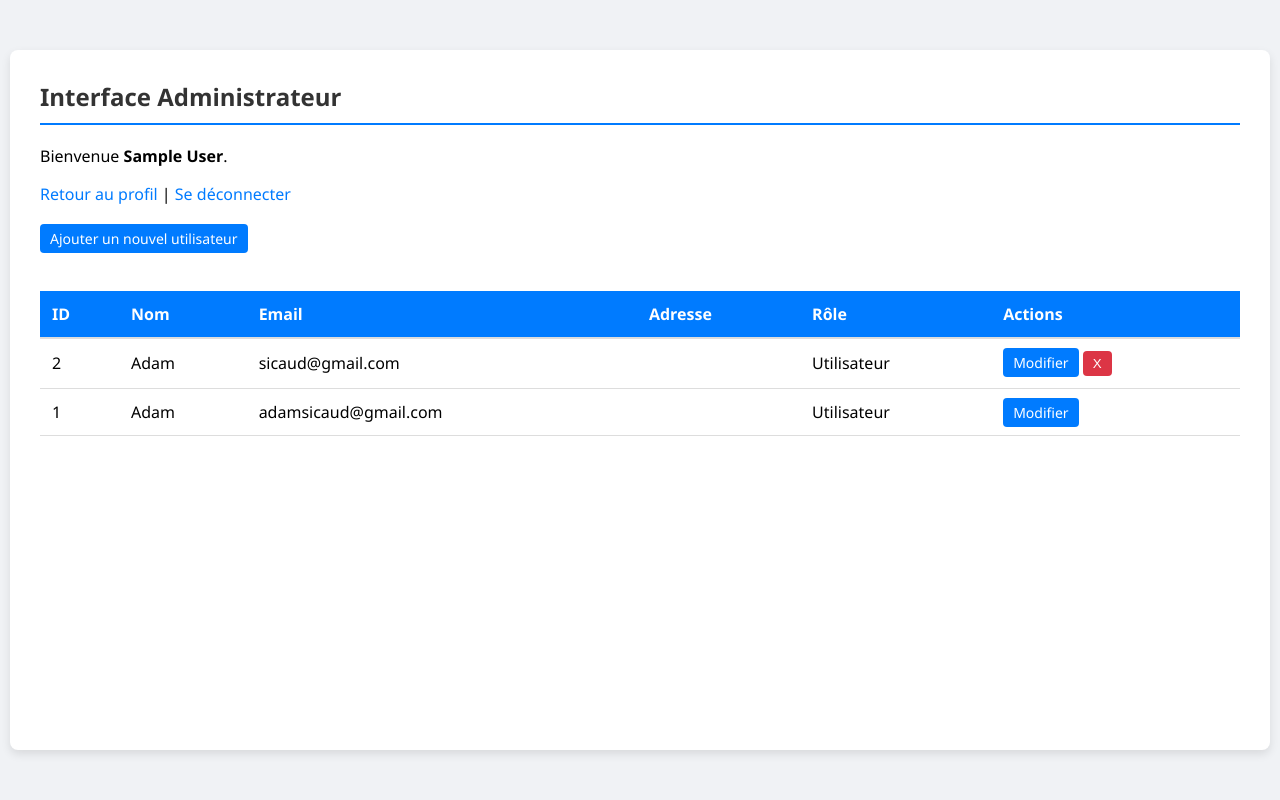
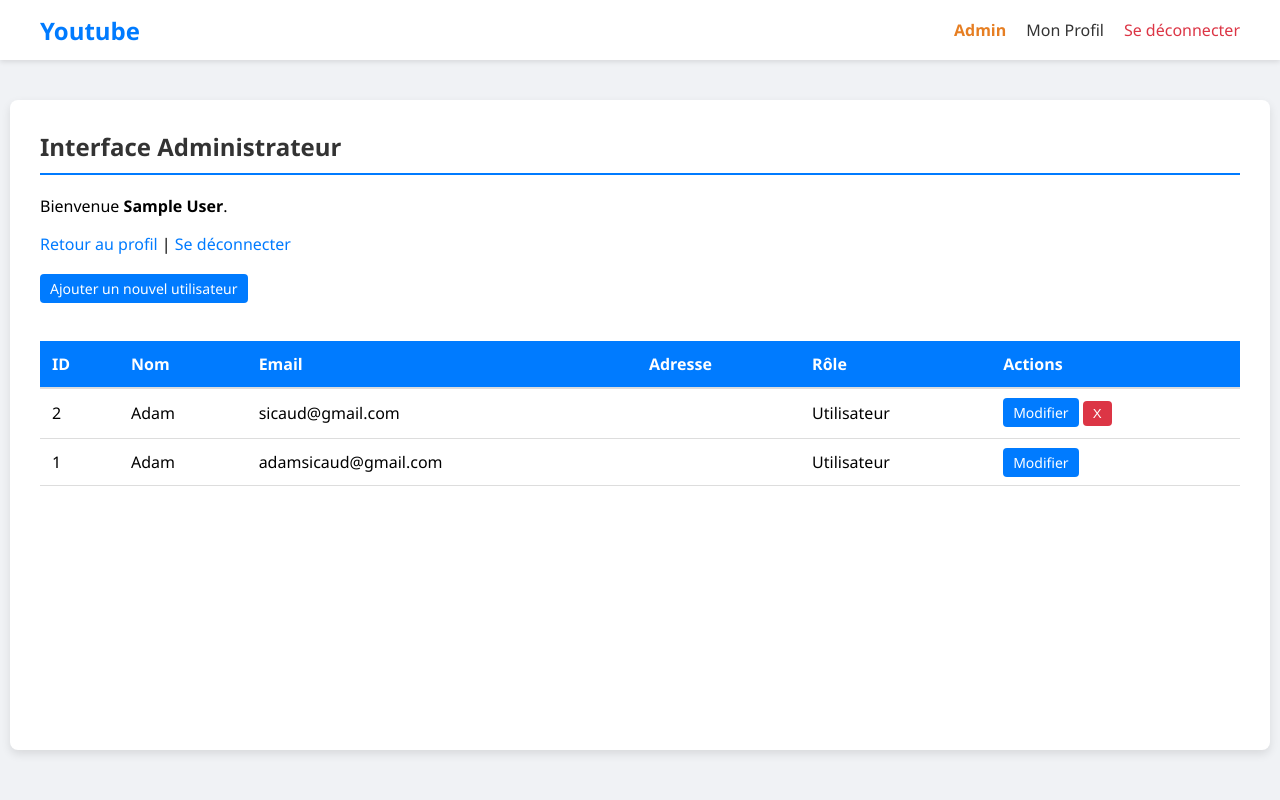
Before and after one commit to Nic0ttine/projet_php, a PHP site: page /admin.php in a window 1280 px wide. Run offline with PHP 8.4, Linux system fonts and the light colour scheme; the visitor is signed in with stand-in values (Sample User, id 1); data comes from the database, SQL or seed files in the repository; data that the repository does not hold is empty.

Commit message:
Ajout du header

```diff
--- a/admin.php
+++ b/admin.php
@@ -36,6 +36,7 @@ $users = $stmt->fetchAll();
     <title>Administration</title>
 </head>
 <body>
+    <?php include 'header.php'; ?>
     <div class="container">
 
 
--- a/admin_add.php
+++ b/admin_add.php
@@ -53,6 +53,7 @@ if ($_SERVER['REQUEST_METHOD'] === 'POST') {
     <title>Ajouter un utilisateur</title>
 </head>
 <body>
+    <?php include 'header.php'; ?>
     <div class="container">
 
         <h2>Ajouter un nouvel utilisateur</h2>
--- a/edit_user.php
+++ b/edit_user.php
@@ -51,6 +51,7 @@ if (!$user) {
     <title>Modifier Utilisateur</title>
 </head>
 <body>
+    <?php include 'header.php'; ?>
     <div class="container">
 
         <h2>Modifier l'utilisateur : <?php echo htmlspecialchars($user['nom']); ?></h2>
--- /dev/null
+++ b/header.php
@@ -0,0 +1,44 @@
+<?php
+// On vérifie si la session est démarrée, sinon on le fait (sécurité)
+if (session_status() === PHP_SESSION_NONE) {
+    session_start();
+}
+?>
+
+<header class="main-header">
+    <div class="header-content">
+        <a href="index.html" class="logo">Youtube</a>
+
+        <div class="burger-menu" id="burgerToggle">
+            <span></span>
+            <span></span>
+            <span></span>
+        </div>
+
+        <nav class="nav-links" id="navLinks">
+            <?php if (isset($_SESSION['user_id'])): ?>
+                <?php if (isset($_SESSION['user_role']) && $_SESSION['user_role'] == 1): ?>
+                    <a href="admin.php" class="nav-item admin-link">Admin</a>
+                <?php endif; ?>
+
+                <a href="profil.php" class="nav-item">Mon Profil</a>
+                <a href="logout.php" class="nav-item btn-logout">Se déconnecter</a>
+
+            <?php else: ?>
+                <a href="login.php" class="nav-item">Connexion</a>
+                <a href="register.php" class="nav-item btn-register">Inscription</a>
+            <?php endif; ?>
+        </nav>
+    </div>
+</header>
+
+<script>
+    // Petit script JS pour gérer le clic sur le burger
+    const burger = document.getElementById('burgerToggle');
+    const nav = document.getElementById('navLinks');
+
+    burger.addEventListener('click', () => {
+        nav.classList.toggle('active'); // On ajoute/enlève la classe "active"
+        burger.classList.toggle('toggle'); // Pour l'animation du burger (optionnel)
+    });
+</script>
--- a/login.php
+++ b/login.php
@@ -45,6 +45,10 @@ if ($_SERVER['REQUEST_METHOD'] === 'POST') {
     <title>Connexion</title>
 </head>
 <body>
+    <?php include 'header.php'; ?>
+
+    <div class="container"><?php include 'header.php'; ?>
+
     <div class="container">
 
         <h2>Connexion</h2>
--- a/profil.php
+++ b/profil.php
@@ -34,6 +34,7 @@ if (isset($_POST['supprimer_compte'])) {
     <title>Mon Profil</title>
 </head>
 <body>
+    <?php include 'header.php'; ?>
     <div class="container">
 
         <h2>Bienvenue sur votre espace, <?php echo htmlspecialchars($user['nom']); ?> !</h2>
--- a/register.php
+++ b/register.php
@@ -58,6 +58,7 @@ if ($_SERVER['REQUEST_METHOD'] === 'POST') {
     <title>Inscription</title>
 </head>
 <body>
+    <?php include 'header.php'; ?>
     <div class="container">
 
         <h2>Inscription</h2>
--- a/style.css
+++ b/style.css
@@ -199,3 +199,128 @@ a:hover {
     background-color: #f0f2f5;
     color: #007bff;
 }
+
+/* --- 9. HEADER & NAVIGATION RESPONSIVE --- */
+
+/* Le bandeau blanc en haut */
+.main-header {
+    background-color: white;
+    box-shadow: 0 2px 5px rgba(0,0,0,0.1);
+    position: fixed; /* Reste collé en haut */
+    top: 0;
+    left: 0;
+    width: 100%;
+    z-index: 1000;
+    height: 60px; /* Hauteur fixe */
+}
+
+/* Contenu centré et espacé */
+.header-content {
+    max-width: 1200px;
+    margin: 0 auto;
+    padding: 0 20px;
+    height: 100%;
+    display: flex;
+    justify-content: space-between;
+    align-items: center;
+}
+
+/* Logo */
+.logo {
+    font-size: 24px;
+    font-weight: bold;
+    color: #007bff;
+    text-decoration: none;
+}
+
+/* Navigation (Version PC) */
+.nav-links {
+    display: flex;
+    gap: 20px;
+    align-items: center;
+}
+
+.nav-item {
+    text-decoration: none;
+    color: #333;
+    font-weight: 500;
+    transition: color 0.3s;
+}
+
+.nav-item:hover {
+    color: #007bff;
+}
+
+/* Boutons spéciaux dans le menu */
+.btn-logout {
+    color: #dc3545;
+}
+.btn-register {
+    background-color: #007bff;
+    color: white !important;
+    padding: 8px 15px;
+    border-radius: 4px;
+}
+.admin-link {
+    color: #e67e22; /* Orange pour l'admin */
+    font-weight: bold;
+}
+
+/* Burger (Caché sur PC) */
+.burger-menu {
+    display: none;
+    cursor: pointer;
+    flex-direction: column;
+    gap: 5px;
+}
+
+.burger-menu span {
+    width: 25px;
+    height: 3px;
+    background-color: #333;
+    border-radius: 2px;
+    transition: 0.3s;
+}
+
+/* --- RESPONSIVE (MOBILE) --- */
+@media (max-width: 768px) {
+
+    /* On montre le burger */
+    .burger-menu {
+        display: flex;
+    }
+
+    /* On cache le menu par défaut et on le positionne en absolu */
+    .nav-links {
+        position: absolute;
+        top: 60px; /* Juste sous le header */
+        left: 0;
+        width: 100%;
+        background-color: white;
+        flex-direction: column; /* Vertical */
+        align-items: center;
+        padding: 20px 0;
+        box-shadow: 0 5px 5px rgba(0,0,0,0.1);
+
+        /* Animation de glissement */
+        transform: translateY(-150%);
+        transition: transform 0.3s ease-in-out;
+        z-index: 999;
+    }
+
+    /* Quand on clique (JS ajoute cette classe) */
+    .nav-links.active {
+        transform: translateY(0); /* Le menu descend */
+    }
+
+    /* Espacement entre les liens sur mobile */
+    .nav-item {
+        margin: 15px 0;
+        font-size: 18px;
+    }
+}
+
+/* Ajustement du container principal pour ne pas être caché par le header */
+.container {
+    margin-top: 100px !important; /* On pousse le contenu vers le bas car le header est "fixed" */
+}
```
